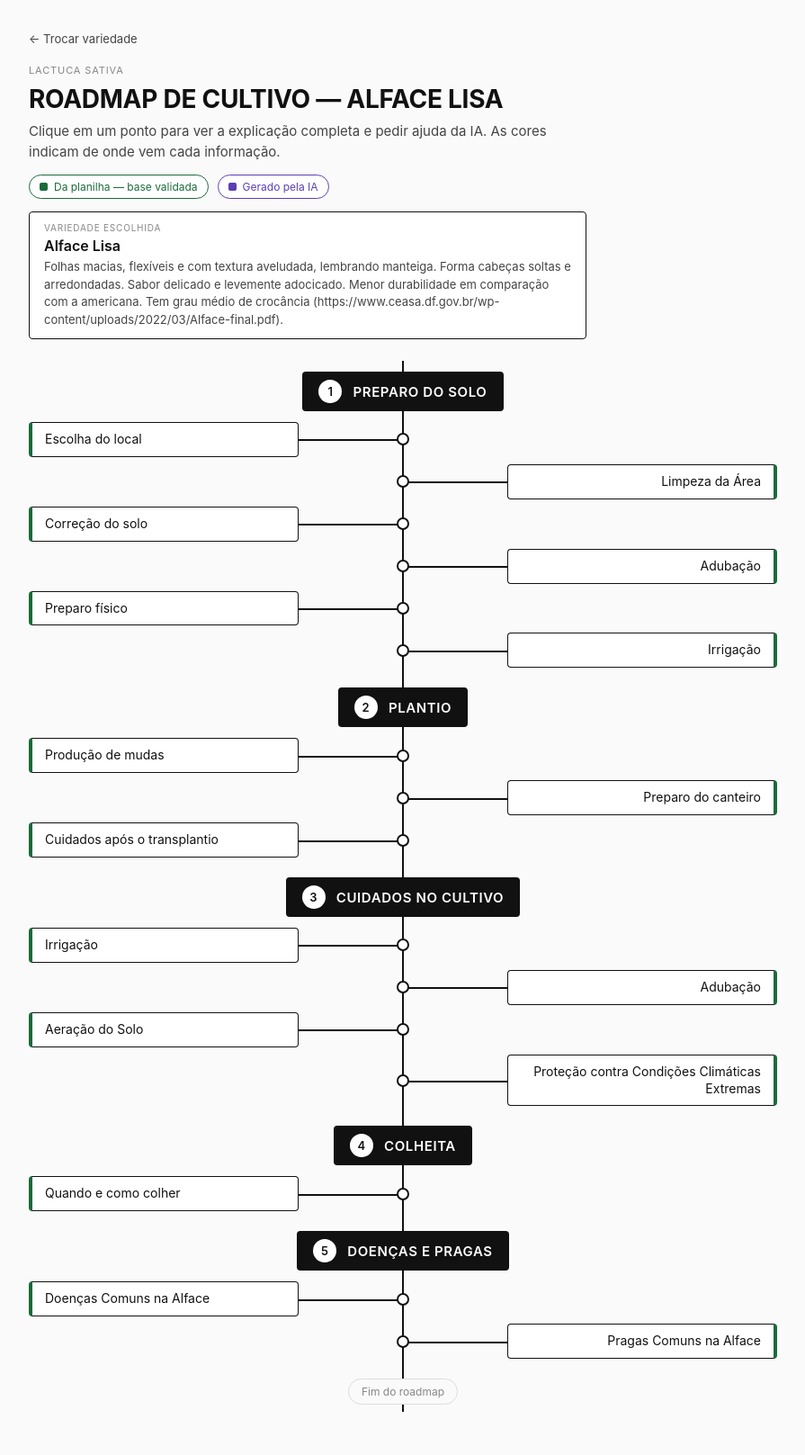
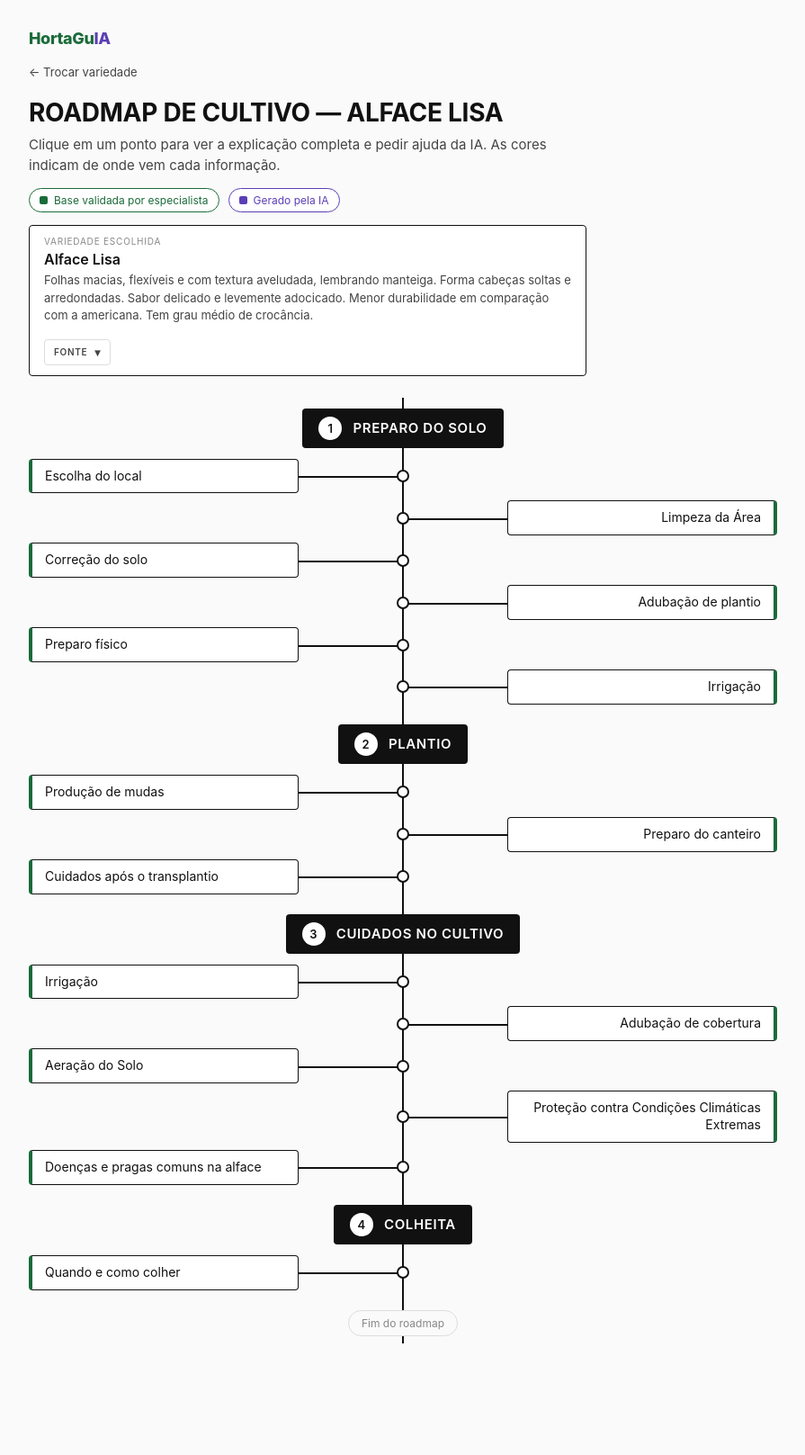
Before and after one commit to rdm15000/assistente_horta, a Flask app: a page that uses templates/roadmap.html in a window 1280 px wide. Shown: the whole page at 90% size, without its empty margins (192-1087 px from the left). After the commit the page ends 1493 px from the top, so only its background shows below. Run offline with Flask 3, Linux system fonts and the light colour scheme; parts of the project's set-up code (start-up, migrations or seed data) failed here and were passed over.

Commit message:
Renomeia para HortaGuIA, caixinha de fontes e revisão do roadmap
- Nome e logo HortaGuIA em todas as páginas

- Fontes saem do texto e vão para uma caixinha que abre ao clicar

- Revisão da especialista: adubação de plantio/cobertura, doenças e pragas dentro de cuidados no cultivo, colheita por último

- Remove nomes científicos das hortaliças da interface

- Gera planilha de comparação com o roadmap atual

```diff
--- a/app.py
+++ b/app.py
@@ -4,6 +4,7 @@ import json
 import os
 import re
 import unicodedata
+from urllib.parse import urlparse
 
 from flask import Flask, render_template, request, jsonify, abort, redirect, url_for
 
@@ -134,6 +135,46 @@ def separar_tipos(etapas):
     return etapas[0]["itens"], etapas[1:]
 
 
+_RE_URL = re.compile(r"https?://[^\s()]+")
+_RE_FONTE_ENTRE_PARENTESES = re.compile(r"\s*\(\s*https?://[^()]*\)")
+
+
+def separar_fontes(texto):
+    # Na planilha a fonte vem colada no texto, entre parênteses:
+    #   "... Alto grau de crocância (https://.../Alface-final.pdf)."
+    # Aqui ela sai do texto e vira uma lista, pra interface mostrar na
+    # caixinha "Fonte". Devolve (texto_limpo, fontes).
+    urls = []
+
+    def tirar(m):
+        urls.extend(u.rstrip(".,;") for u in _RE_URL.findall(m.group(0)))
+        return ""
+
+    def tirar_solta(m):
+        # URL fora de parênteses: sai a URL, fica a pontuação que vinha grudada
+        url = m.group(0).lstrip()
+        limpa = url.rstrip(".,;")
+        urls.append(limpa)
+        return url[len(limpa):]
+
+    limpo = _RE_FONTE_ENTRE_PARENTESES.sub(tirar, texto or "")
+    limpo = re.sub(r"\s*" + _RE_URL.pattern, tirar_solta, limpo).strip()
+
+    fontes = []
+    for url in dict.fromkeys(urls):  # sem repetir, mantendo a ordem
+        dominio = re.sub(r"^www\.", "", urlparse(url).netloc)
+        fontes.append({"url": url, "rotulo": dominio or url})
+    return limpo, fontes
+
+
+def com_fontes(item, conteudo=None):
+    # cópia do item com o texto limpo em "conteudo" e a lista em "fontes"
+    copia = dict(item)
+    bruto = item.get("conteudo", "") if conteudo is None else conteudo
+    copia["conteudo"], copia["fontes"] = separar_fontes(bruto)
+    return copia
+
+
 def conteudo_do_ponto(item, tipo_titulo):
     # conteúdo por variedade (campo opcional "por_tipo")
     especifico = (item.get("por_tipo") or {}).get(tipo_titulo)
@@ -155,6 +196,7 @@ def escolher_tipo(slug):
         return render_template("em_breve.html", hortalica=info), 200
 
     tipos, _ = separar_tipos(etapas)
+    tipos = [com_fontes(t) for t in tipos]
     return render_template("tipos.html", slug=slug, hortalica=info, tipos=tipos)
 
 
@@ -176,16 +218,14 @@ def roadmap(slug, tipo_slug):
     for etapa in demais:
         itens = []
         for item in etapa["itens"]:
-            copia = dict(item)
-            copia["conteudo"] = conteudo_do_ponto(item, tipo["titulo"])
-            itens.append(copia)
+            itens.append(com_fontes(item, conteudo_do_ponto(item, tipo["titulo"])))
         etapas_view.append({**etapa, "itens": itens})
 
     return render_template(
         "roadmap.html",
         slug=slug,
         hortalica=info,
-        tipo=tipo,
+        tipo=com_fontes(tipo),
         etapas=etapas_view,
     )
 
--- a/main.py
+++ b/main.py
@@ -4,7 +4,7 @@ from agents import AgenteRoadmap, AgenteConhecimento, Orquestrador
 
 def main():
     print("=" * 60)
-    print("Assistente de Extensão Rural — Cultivo de Alface (protótipo)")
+    print("HortaGuIA — Cultivo de Alface (protótipo)")
     print("=" * 60)
 
     cidade = input("Qual sua cidade? ").strip() or None
--- a/static/script.js
+++ b/static/script.js
@@ -8,6 +8,7 @@ const fechar = document.getElementById("fechar-painel");
 const elEtapa = document.getElementById("painel-etapa");
 const elTitulo = document.getElementById("painel-titulo");
 const elConteudo = document.getElementById("painel-conteudo");
+const elFontes = document.getElementById("painel-fontes");
 
 const formIA = document.getElementById("form-ia");
 const perguntaIA = document.getElementById("pergunta-ia");
@@ -29,6 +30,29 @@ function acharPonto(id) {
   return null;
 }
 
+// Caixinha "Fonte" do painel: some quando o ponto não tem fonte e sempre
+// volta fechada ao trocar de ponto.
+function mostrarFontes(fontes) {
+  const lista = elFontes.querySelector("ul");
+  lista.innerHTML = "";
+  elFontes.open = false;
+  elFontes.hidden = !fontes || fontes.length === 0;
+  if (elFontes.hidden) return;
+
+  elFontes.querySelector("summary").textContent = fontes.length === 1 ? "Fonte" : "Fontes";
+  fontes.forEach((f) => {
+    const li = document.createElement("li");
+    const a = document.createElement("a");
+    a.href = f.url;
+    a.title = f.url;
+    a.target = "_blank";
+    a.rel = "noopener";
+    a.textContent = `${f.rotulo} ↗`;
+    li.appendChild(a);
+    lista.appendChild(li);
+  });
+}
+
 function abrirPainel(id) {
   const achado = acharPonto(id);
   if (!achado) return;
@@ -38,6 +62,7 @@ function abrirPainel(id) {
   elEtapa.textContent = `Etapa ${pos + 1} · ${etapa.titulo} · ${window.TIPO_NOME}`;
   elTitulo.textContent = item.titulo;
   elConteudo.textContent = item.conteudo || "(sem conteúdo cadastrado ainda para este ponto)";
+  mostrarFontes(item.fontes);
 
   iaRespostas.innerHTML = "";
   perguntaIA.value = "";
--- a/static/style.css
+++ b/static/style.css
@@ -8,7 +8,7 @@
   --largura-ponto: 300px;
 
   /* origem do conteudo */
-  --fonte-base: #1b6b3a;      /* veio da planilha / base validada */
+  --fonte-base: #1b6b3a;      /* base validada por especialista */
   --fonte-base-bg: #eff7f2;
   --fonte-ia: #5b3fb5;        /* gerado pela IA */
   --fonte-ia-bg: #f3f0fc;
@@ -64,6 +64,21 @@ h3 {
   max-width: 620px;
 }
 
+/* ---------- Logo HortaGuIA ---------- */
+.logo {
+  font-weight: 800;
+  letter-spacing: -0.02em;
+  color: var(--fonte-base);
+  text-decoration: none;
+}
+.logo-ia { color: var(--fonte-ia); }
+.logo-grande { font-size: 40px; }
+.logo-pequeno {
+  display: block;
+  font-size: 18px;
+  margin-bottom: 16px;
+}
+
 .link-voltar {
   display: inline-block;
   font-size: 13px;
@@ -105,7 +120,6 @@ h3 {
 .card-indisponivel:hover { transform: none; box-shadow: none; }
 
 .card-nome { font-size: 20px; font-weight: 600; }
-.card-cientifico { font-size: 13px; font-style: italic; color: var(--gray); }
 .card-acao { margin-top: 16px; font-size: 13px; }
 
 /* ---------- Escolha da variedade ---------- */
@@ -117,6 +131,7 @@ h3 {
 }
 
 .card-tipo {
+  position: relative;
   display: flex;
   flex-direction: column;
   padding: 22px;
@@ -138,7 +153,11 @@ h3 {
   color: var(--gray-dark);
   flex: 1;
 }
-.card-tipo .card-acao { margin-top: 18px; }
+.card-tipo .card-acao { margin-top: 18px; color: inherit; text-decoration: none; }
+/* o card inteiro continua clicável: o link "Abrir roadmap" cobre o card,
+   e a caixinha de fonte fica por cima dele */
+.card-tipo .card-acao::after { content: ""; position: absolute; inset: 0; }
+.card-tipo .fontes { position: relative; z-index: 1; margin-top: 14px; }
 
 /* faixa com a variedade escolhida, no topo do roadmap */
 .faixa-tipo {
@@ -446,6 +465,47 @@ h3 {
 .fonte-ia .tag-fonte { background: var(--fonte-ia); }
 .bloco-fonte h3 { margin-bottom: 8px; }
 
+/* ---------- Caixinha "Fonte" (abre e fecha ao clicar) ---------- */
+
+.fontes {
+  margin-top: 12px;
+  border: 1px solid var(--gray-light);
+  border-radius: 4px;
+  background: var(--white);
+  align-self: flex-start;
+  max-width: 100%;
+}
+.fontes summary {
+  display: flex;
+  align-items: center;
+  gap: 8px;
+  padding: 6px 10px;
+  cursor: pointer;
+  list-style: none;
+  font-size: 10px;
+  font-weight: 600;
+  text-transform: uppercase;
+  letter-spacing: 0.07em;
+  color: var(--gray-dark);
+  user-select: none;
+}
+.fontes summary::-webkit-details-marker { display: none; }
+.fontes summary::after { content: "▾"; font-size: 12px; }
+.fontes[open] summary::after { content: "▴"; }
+.fontes summary:hover { color: var(--black); }
+.fontes ul {
+  margin: 0;
+  padding: 8px 10px;
+  list-style: none;
+  border-top: 1px solid var(--gray-light);
+}
+.fontes li + li { margin-top: 4px; }
+.fontes a {
+  font-size: 12px;
+  color: var(--fonte-base);
+  word-break: break-all;
+}
+
 /* ---------- Mobile: roadmap vira uma coluna só ---------- */
 
 @media (max-width: 720px) {
--- /dev/null
+++ b/templates/_fontes.html
@@ -0,0 +1,11 @@
+{# Caixinha "Fonte": fechada por padrão, abre ao clicar. Espera a lista "fontes". #}
+{% if fontes %}
+<details class="fontes">
+  <summary>{{ "Fonte" if fontes|length == 1 else "Fontes" }}</summary>
+  <ul>
+    {% for f in fontes %}
+      <li><a href="{{ f.url }}" target="_blank" rel="noopener" title="{{ f.url }}">{{ f.rotulo }} ↗</a></li>
+    {% endfor %}
+  </ul>
+</details>
+{% endif %}
--- a/templates/em_breve.html
+++ b/templates/em_breve.html
@@ -3,14 +3,14 @@
 <head>
 <meta charset="UTF-8">
 <meta name="viewport" content="width=device-width, initial-scale=1.0">
-<title>{{ hortalica.nome }} — em breve</title>
+<title>{{ hortalica.nome }} — em breve · HortaGuIA</title>
 <link rel="stylesheet" href="{{ url_for('static', filename='style.css') }}">
 </head>
 <body>
 <div class="container">
   <header class="topo">
+    <a href="{{ url_for('inicio') }}" class="logo logo-pequeno">HortaGu<span class="logo-ia">IA</span></a>
     <a href="{{ url_for('inicio') }}" class="link-voltar">← Voltar</a>
-    <p class="eyebrow">{{ hortalica.cientifico }}</p>
     <h1>{{ hortalica.nome }}</h1>
     <p class="subtitle">O roadmap desta hortaliça ainda está em construção.</p>
   </header>
--- a/templates/roadmap.html
+++ b/templates/roadmap.html
@@ -3,25 +3,26 @@
 <head>
 <meta charset="UTF-8">
 <meta name="viewport" content="width=device-width, initial-scale=1.0">
-<title>Roadmap — {{ hortalica.nome }}</title>
+<title>Roadmap — {{ hortalica.nome }} · HortaGuIA</title>
 <link rel="stylesheet" href="{{ url_for('static', filename='style.css') }}">
 </head>
 <body>
 <div class="container container-roadmap">
   <header class="topo">
+    <a href="{{ url_for('inicio') }}" class="logo logo-pequeno">HortaGu<span class="logo-ia">IA</span></a>
     <a href="{{ url_for('escolher_tipo', slug=slug) }}" class="link-voltar">← Trocar variedade</a>
-    <p class="eyebrow">{{ hortalica.cientifico }}</p>
     <h1>ROADMAP DE CULTIVO — {{ tipo.titulo|upper }}</h1>
     <p class="subtitle">Clique em um ponto para ver a explicação completa e pedir ajuda da IA.
       As cores indicam de onde vem cada informação.</p>
     <div class="legenda-fontes">
-      <span class="legenda-item legenda-base"><span class="bolinha"></span>Da planilha — base validada</span>
+      <span class="legenda-item legenda-base"><span class="bolinha"></span>Base validada por especialista</span>
       <span class="legenda-item legenda-ia"><span class="bolinha"></span>Gerado pela IA</span>
     </div>
     <div class="faixa-tipo">
       <span class="faixa-rotulo">Variedade escolhida</span>
       <span class="faixa-nome">{{ tipo.titulo }}</span>
       <span class="faixa-desc">{{ tipo.conteudo }}</span>
+      {% with fontes = tipo.fontes %}{% include "_fontes.html" %}{% endwith %}
     </div>
   </header>
 
@@ -62,9 +63,13 @@
   <h2 id="painel-titulo"></h2>
 
   <div class="bloco bloco-fonte fonte-base">
-    <span class="tag-fonte">Da planilha — base validada</span>
+    <span class="tag-fonte">Base validada por especialista</span>
     <h3>Explicação</h3>
     <p id="painel-conteudo" class="texto"></p>
+    <details id="painel-fontes" class="fontes" hidden>
+      <summary>Fonte</summary>
+      <ul></ul>
+    </details>
   </div>
 
   <div class="bloco bloco-fonte fonte-ia bloco-ia">
```
Also changed, not shown: build_roadmap.py (+158 -4 lines), roadmap_estruturado.json (+8 -17 lines), templates/inicio.html (+3 -5 lines), templates/tipos.html (+6 -5 lines), README.md, 1 other file.
